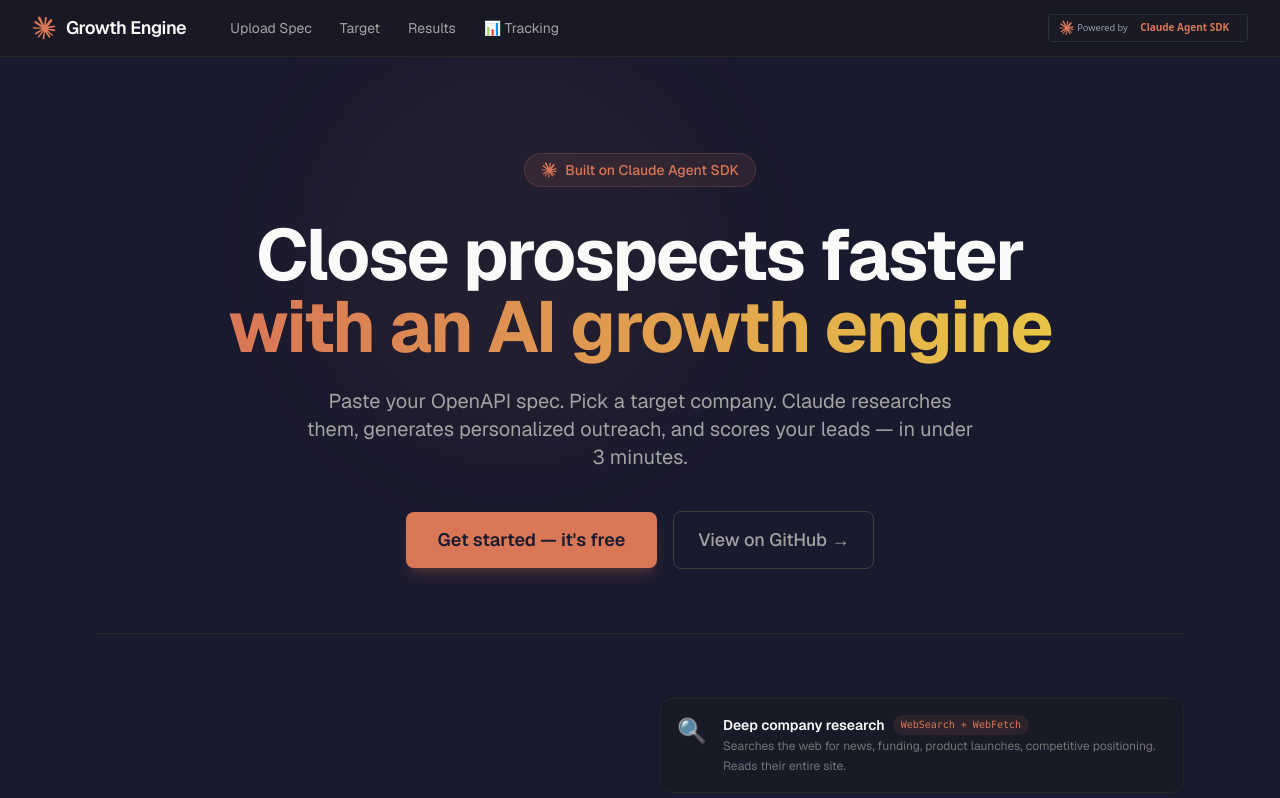
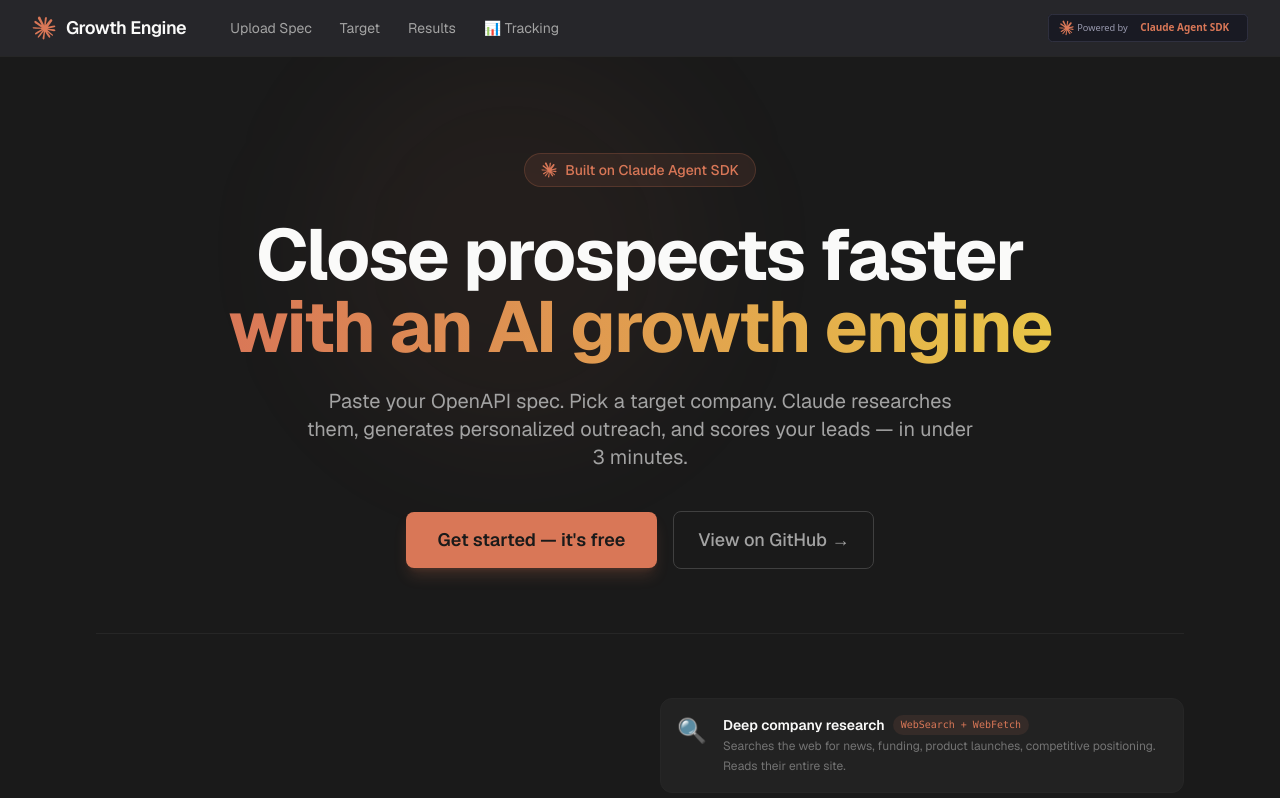
Before and after one commit to zackproser/claude-growth-engine, a Next.js app: page / in a window 1280 px wide. Shown: the top 798 px of the page. Built offline with nearby package versions, Linux system fonts and the light colour scheme.

Commit message:
fix: demo page value prop text now dark slate on cream background

```diff
--- a/src/app/demo/[id]/page.tsx
+++ b/src/app/demo/[id]/page.tsx
@@ -226,7 +226,7 @@
           <section className="py-14 border-b border-slate-200">
             <div className="bg-gradient-to-r from-orange-50 to-amber-50 rounded-2xl p-8 border border-orange-100">
               <h2 className="text-2xl font-bold text-slate-900 mb-4">Why {spec.name}?</h2>
-              <div className="prose prose-slate prose-sm max-w-none">
+              <div className="prose prose-sm max-w-none text-slate-700 prose-headings:text-slate-900 prose-strong:text-slate-800 prose-a:text-orange-600">
                 <ReactMarkdown>{valueProp.content}</ReactMarkdown>
               </div>
             </div>
--- a/tailwind.config.js
+++ b/tailwind.config.js
@@ -9,12 +9,19 @@
     extend: {
       colors: {
         'primary': '#D97757',
-        'dark': '#1A1A2E',
-        'dark-alt': '#191A23',
-        'light': '#F5E6D3',
+        'dark': '#1A1A1A',
+        'dark-alt': '#2A2A2A',
+        'light': '#FAF7F2',
+        'light-alt': '#F0EBE3',
         'text-light': '#FAFAF9',
-        'text-dark': '#1A1A2E',
+        'text-dark': '#1A1A1A',
+        'text-muted': '#6B6560',
         'accent': '#E8C547',
+        'cream': '#FAF7F2',
+        'warm-gray': '#E8E2D9',
+        'anthropic-bg': '#FAF7F2',
+        'anthropic-card': '#FFFFFF',
+        'anthropic-border': '#E8E2D9',
       },
       fontFamily: {
         'geist-sans': ['var(--font-geist-sans)', 'Arial', 'sans-serif'],
```
